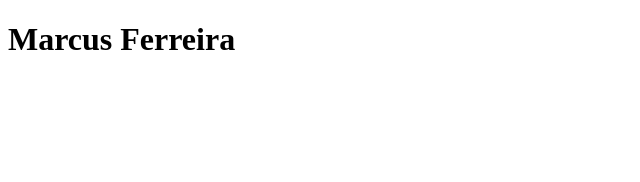
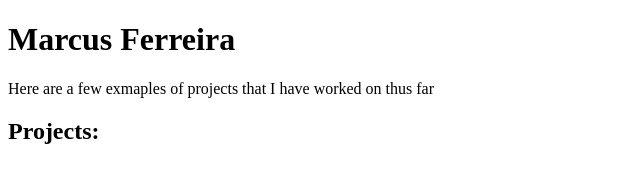
Before and after one commit to Mafer1017/portfolio, a plain HTML site: page index.html in a window 1280 px wide. Shown: the whole page, without its empty margins (0-640 px from the left). Drawn offline with Linux system fonts and the light colour scheme.

```diff
--- a/index.html
+++ b/index.html
@@ -6,6 +6,8 @@
 </head>
 <body>
   <h1>Marcus Ferreira</h1>
-  <p></p>
+  <p>Here are a few exmaples of projects that I have worked on thus far</p>
+  <h2>Projects:</h2>
+
 </body>
 </html>
```
Also changed, not shown: 1 other file.
